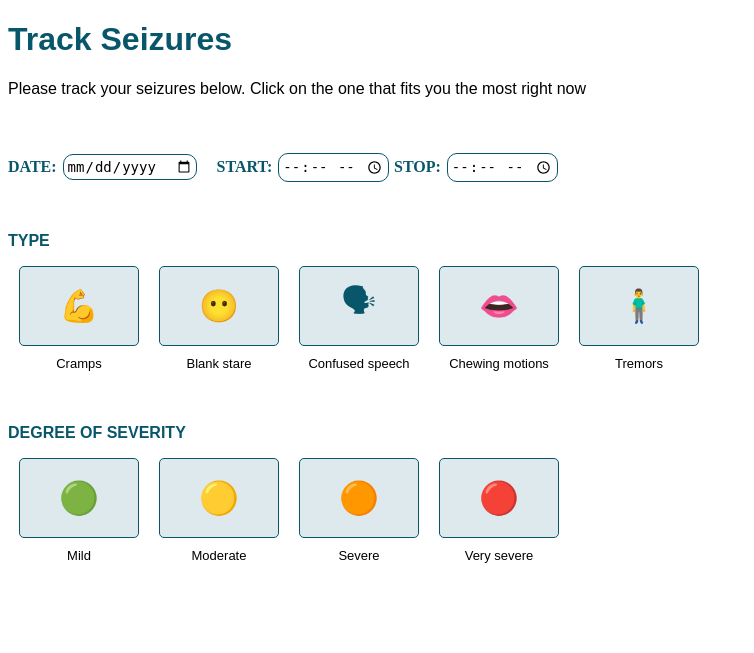
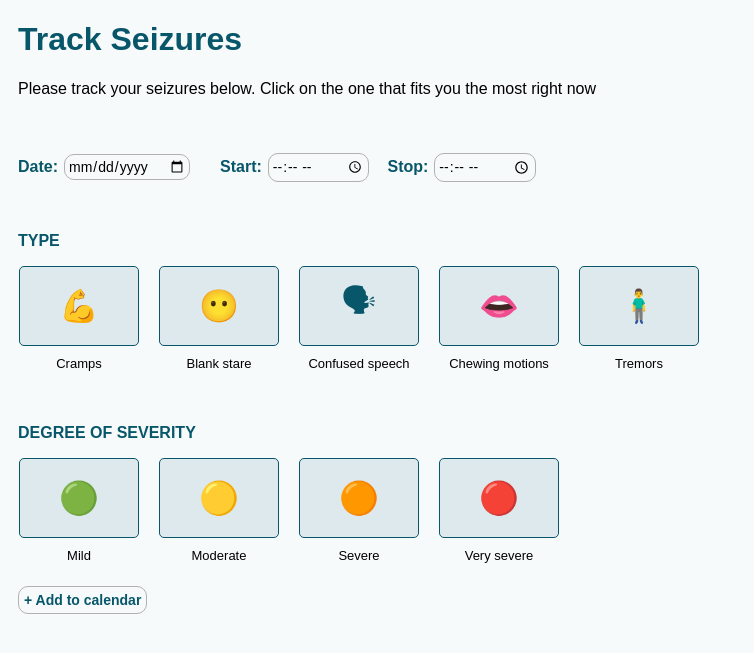
Before and after one commit to hvitklett/tracking, a Flask app: page /seizures in a window 1280 px wide. Shown: the top 653 px of the page, without its empty margins (0-754 px from the left). Run offline with Flask 3, Linux system fonts and the light colour scheme.

Commit message:
push babyy

```diff
--- a/Trackingsolution/templates/seizures.html
+++ b/Trackingsolution/templates/seizures.html
@@ -11,10 +11,11 @@
             <p>Please track your seizures below. Click on the one that fits you the most right now</p>
 
             <!-- Date input -->
+
             <label for="date">Date:</label>
             <input type="date" id="date" onchange="updateElapsed()">
 
-            <!--Time input-->
+            <!--Time inputs-->
 
             <label for="start">Start:</label>
             <input type="time" id="start" onchange="updateElapsed()"> <!-- The onchange attribute is set to call the updateElapsed function whenever the input values change -->
@@ -49,10 +50,16 @@
             const combinedDateTimeString = dateInput.value + "T" + startTimeInput.value + ":00Z";
 
             // Create a Date object based on the combined date and time string
+            //combinedDateTime are a combination of the values entered by the user in the input field
+            //The values are expected to be in the format. By doing so the time wont need another fixed date to make a Date object
             const combinedDateTime = new Date(combinedDateTimeString);
 
             // Calculate elapsed time in seconds
             elapsedSeconds = (stopTime - combinedDateTime) / 1000;
+
+            // Check if the input is valid (stop time is after start time)
+
+            // Checks if the elapsed time is non-negative, meaning the stopTime is after the combinedDateTime (start time)
 
             if (elapsedSeconds >= 0) {  //If elapsedSeconds is greater than or equal to 0, it theres a vlid input
 
@@ -62,6 +69,7 @@
 
                 // Format the elapsed time into a string
                 const formattedTime = `${pad(elapsedHours)}:${pad(elapsedMinutes)}:${pad(Math.floor(elapsedSeconds) % 60)}`;
+
 
                 // Display the formatted time in the success message div
                 successMessage.innerText = `Elapsed Time: ${formattedTime}`;
@@ -115,7 +123,6 @@
 
                 </table>
             </div>
-
             <h2>DEGREE OF SEVERITY</h2>
             <div>
                 <table>
@@ -141,5 +148,6 @@
             </div>
 
         </table>
+        <div><button id="Addtocalenderbutton">+ Add to calendar</button></div>
     </body>
 </html>
--- a/Trackingsolution/templates/symptoms.css
+++ b/Trackingsolution/templates/symptoms.css
@@ -1,36 +1,42 @@
+*
+{
+    background-color: #F7FAFA;
+    font-family: sans-serif;
+}
+
 h1
 {
     text-align: left;
     color: #08566a;
-    font-family: sans-serif;
     font-size: xx-large;
+    margin-left: 10px;
 }
 
 h2
 {
     text-align: left;
     color: #08566a;
-    font-family: sans-serif;
     font-size: medium;
     margin-top: 50px;
+    margin-left: 10px;
 }
 
 p
 {
-    font-family: sans-serif;
     font-size: medium;
     margin-bottom: 50px;
+    margin-left: 10px;
 }
 
-/* Style for the date and date and time text */
+/* Style for the date label text */
 
 label
 {
-    font-size: medium;
+    font-size: 16px;
     color: #08566a;
     font-weight: bold; /* Add this line to make the text bold */
-    text-transform: uppercase; /* Add this line to make the text uppercase */
     margin-right: 6px;
+    margin-left: 10px;
 }
 
 /* Add styling for the input */
@@ -41,30 +47,32 @@ input
     border: 1px solid #08566a;
     border-radius: 10px;
     margin-top: 5px;
-    font-size: 14px;
+    font-size: 10px;
 }
 
 /* Add styling for date input */
 #date
 {
     padding: 3px;
-    border: 1px solid #08566a;
+    border: 1px solid #B1B1B1;
     border-radius: 10px;
     margin-top: 5px;
     font-size: 14px;
     margin-right: 20px;
 }
 
+
 #start,
 #stop
 {
     padding: 3px;
-    border: 1px solid #08566a;
+    border: 1px solid #B1B1B1;
     border-radius: 10px;
     margin-top: 5px;
     font-size: 14px;
-    margin-right: 5px;
+    margin-right: 8px;
 }
+
 
 .trackbutton
 {
@@ -88,8 +96,26 @@ input
 
 .buttontext
 {
-    font-family: sans-serif;
     margin-top: 10px;
     text-align: center;
     font-size: small;
 }
+
+#Addtocalenderbutton
+{
+    padding: 5px;
+    border: 1px solid #B1B1B1;
+    border-radius: 10px;
+    margin-top: 20px;
+    font-size: 14px;
+    margin-right: 5px;
+    margin-left: 10px;
+    color: #08566a;
+    font-weight: bold;
+}
+
+#Addtocalenderbutton:hover
+{
+    background-color:#DDE9EC;
+    transition: 0.07s;
+}
```
Lines whose indentation alone changed are shown as unchanged.
